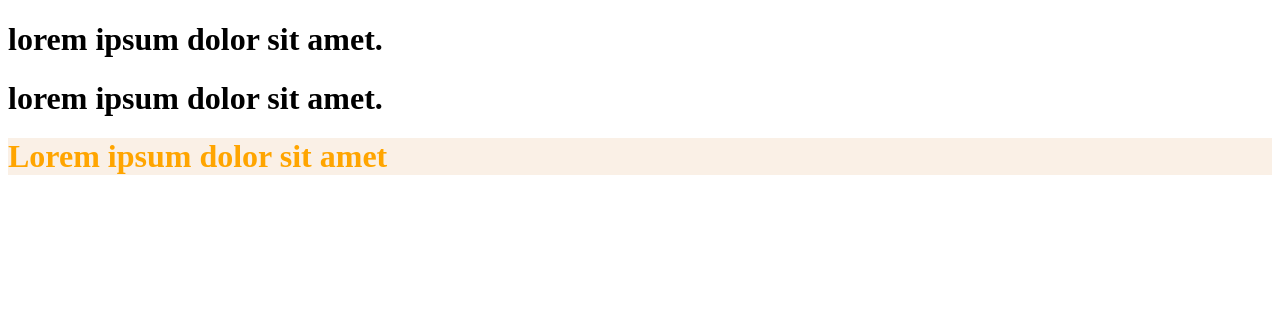
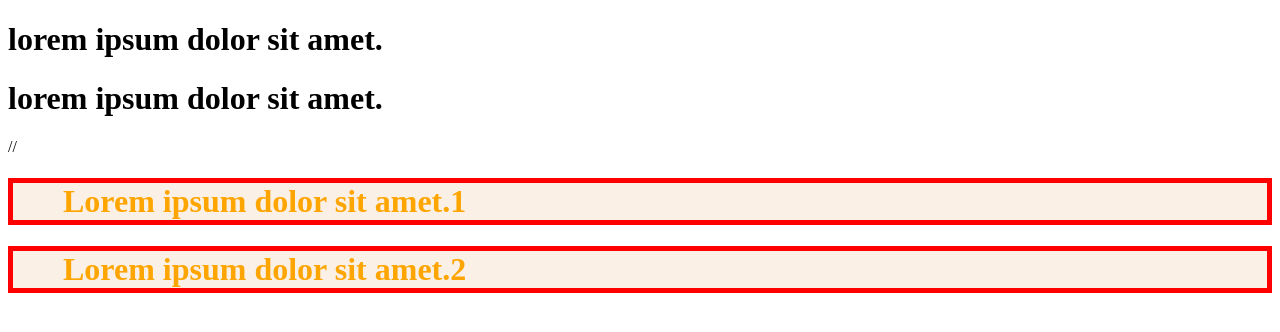
Before and after one commit to jeon602/React103123, a React (Create React App) app: page / in a window 1280 px wide. Shown: the top 332 px of the page. Built offline with nearby package versions, Linux system fonts and the light colour scheme.

Commit message:
css module 연습하기

```diff
--- a/src/MyComp1101m/MyContainer.js
+++ b/src/MyComp1101m/MyContainer.js
@@ -2,7 +2,13 @@
 export function MyContainer() {
   return (
     <div>
-      <h1 className={style.boxClass}>Lorem ipsum dolor sit amet</h1>
+      //
+      <h1 className={`${style.boxClass} ${style.error} ${style.note}`}>
+        Lorem ipsum dolor sit amet.1
+      </h1>
+      <h1 className={[style.boxClass, style.error, style.note].join(" ")}>
+        Lorem ipsum dolor sit amet.2
+      </h1>
     </div>
   );
 }
--- a/src/style/style2.module.css
+++ b/src/style/style2.module.css
@@ -3,3 +3,8 @@
     background-color:linen;
 
 }
+.error {
+    border: 5px solid red;
+}
+.note{padding-left: 50px;
+}
```
